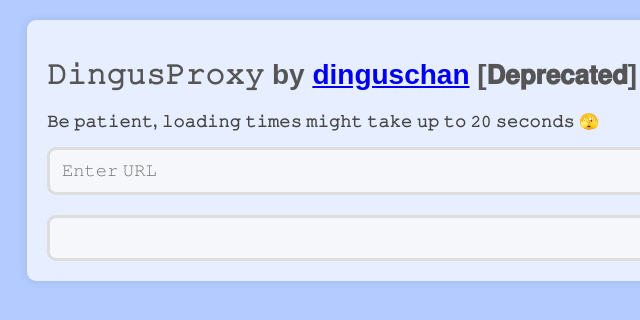
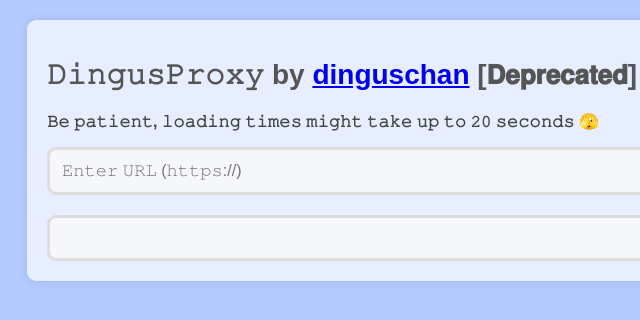
Before and after one commit to maximusweeseman/local-webproxy, a plain HTML site: page index.html in a window 1280 px wide. Shown: the full height of the page, 17-657 px from the left. Drawn offline with Linux system fonts and the light colour scheme.

Commit message:
Update index.html
betetr instructions

```diff
--- a/index.html
+++ b/index.html
@@ -145,7 +145,7 @@
   <h1><b>𝙳𝚒𝚗𝚐𝚞𝚜𝙿𝚛𝚘𝚡𝚢</b> by <a href="https://github.com/maximusweeseman"><b>dinguschan</b></a> <b>[𝗗𝗲𝗽𝗿𝗲𝗰𝗮𝘁𝗲𝗱]</b></h1>
   <p><b>𝙱𝚎 𝚙𝚊𝚝𝚒𝚎𝚗𝚝, 𝚕𝚘𝚊𝚍𝚒𝚗𝚐 𝚝𝚒𝚖𝚎𝚜 𝚖𝚒𝚐𝚑𝚝 𝚝𝚊𝚔𝚎 𝚞𝚙 𝚝𝚘 𝟸𝟶 𝚜𝚎𝚌𝚘𝚗𝚍𝚜 🫣</b></p>
   <div class="input-group">
-    <input type="text" id="url" placeholder="𝙴𝚗𝚝𝚎𝚛 𝚄𝚁𝙻">
+    <input type="text" id="url" placeholder="𝙴𝚗𝚝𝚎𝚛 𝚄𝚁𝙻 (𝚑𝚝𝚝𝚙𝚜://)">
     <button onclick="renderWebsite()">𝚁𝚎𝚗𝚍𝚎𝚛</button>
 <button onclick="openInBlankTab()">𝙾𝚙𝚎𝚗 𝚒𝚗 𝚊𝚋𝚘𝚞𝚝:𝚋𝚕𝚊𝚗𝚔 </button>
     <button onclick="togglePopup()">?</button>
```
